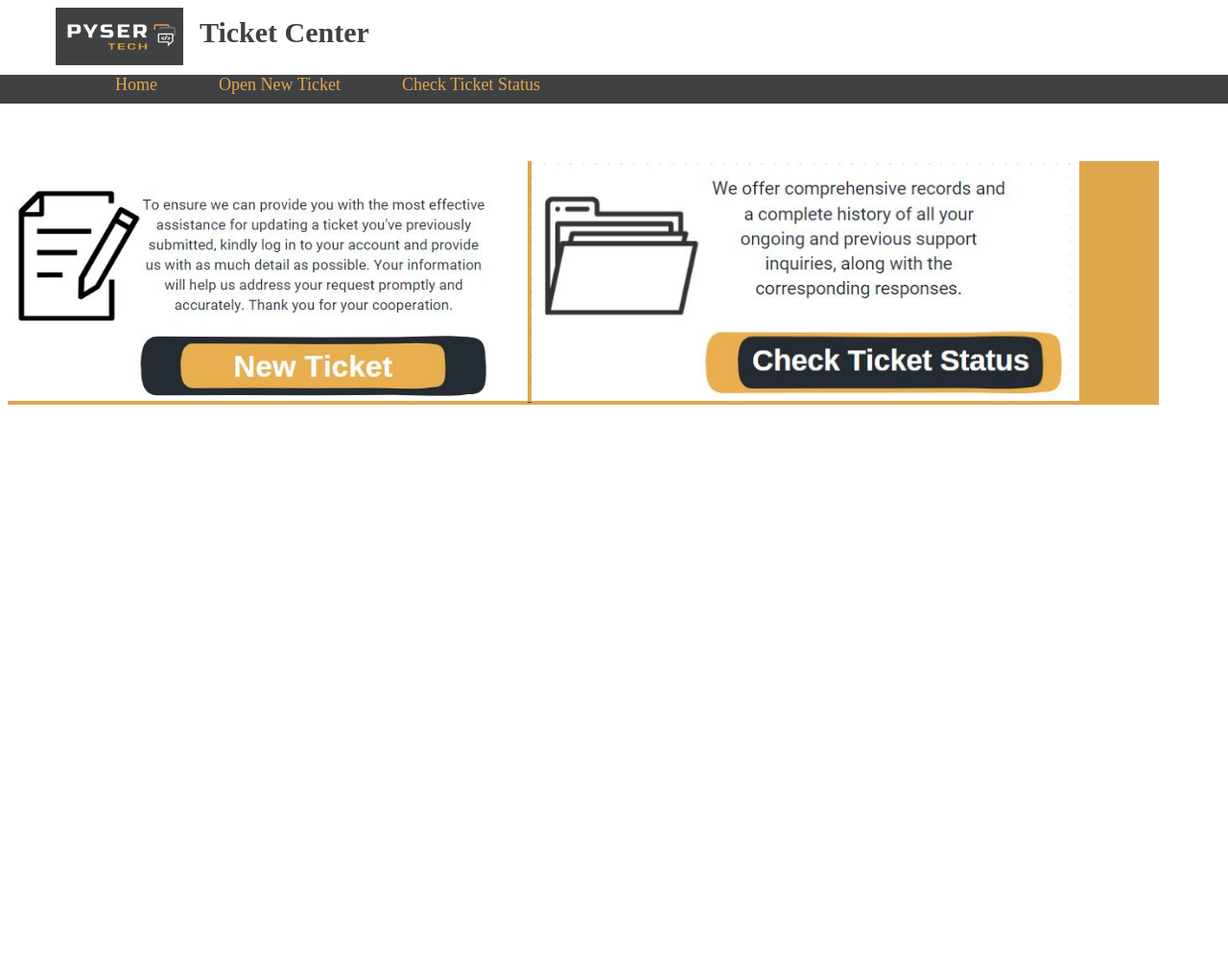
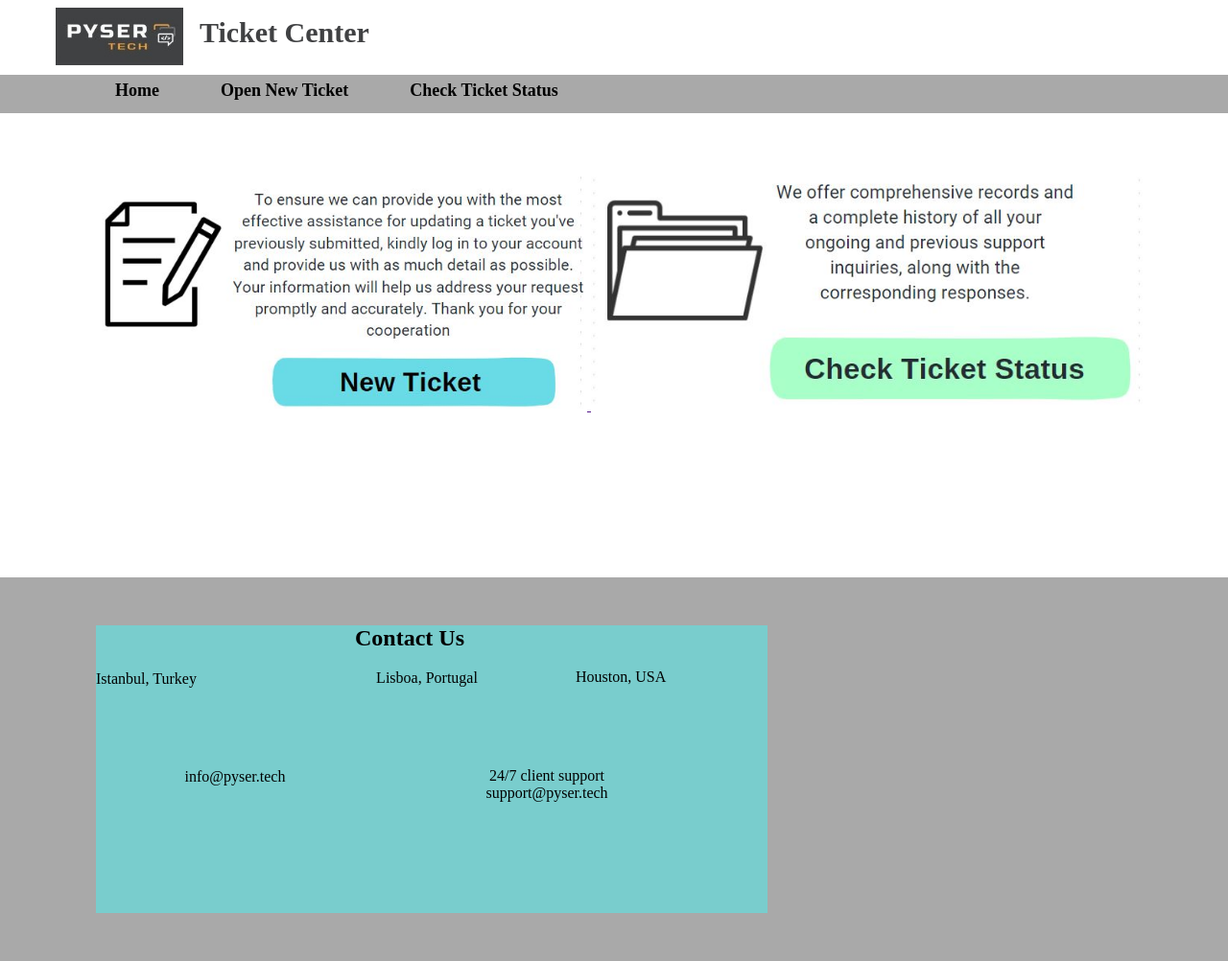
Before and after one commit to huso987/TicketCenter, a Django app: page / in a window 1280 px wide; the page is wider, and only the part inside the window is pictured. Shown: that part at 96% size. Before the commit the page ends 422 px from the top of that part, so only its background shows below. Run offline with Django 4.2, Linux system fonts and the light colour scheme.

Commit message:
3.commit
Footer eklemler yapıldı

```diff
--- a/ticketpysertech/static/css/navbar.css
+++ b/ticketpysertech/static/css/navbar.css
@@ -1,6 +1,7 @@
 .navbar {
 
     height: 80px;
+    width: 1200px;
 }
 
 .cont-nav {
@@ -32,50 +33,58 @@
 }
 
 .categ {
-    background-color: #404143;
+    background-color: #a9a9a9;
     position: relative;
     top: -10px;
     left: -8px;
     width: 1292px;
-    height: 30px;
+    height: 40px;
 }
 
 .home {
-    color: #dfa84f;
+    color: #000000;
     text-decoration: none;
     font-size: 18px;
     position: relative;
     left: 120px;
-
+    top: 6px;
+    font-weight: bold;
 }
 .newticket {
-    color: #dfa84f;
+    color: #000000;
     text-decoration: none;
     font-size: 18px;
     position: relative;
     left: 180px;
+    top: 6px;
+    font-weight: bold;
 }
 
 .statusticket {
-    color: #dfa84f;
+    color: #000000;
     text-decoration: none;
     font-size: 18px;
     position: relative;
     left: 240px;
+    top: 6px;
+    font-weight: bold;
 }
+
+
 
 #ctgr:hover {
 
- text-decoration: underline #dfa84f;
+ text-decoration: underline #000000;
  text-underline-position:below;
 }
+
 
 .homeiçeriği {
 
     width: 1200px;
     position: relative;
     top: 50px;
-    background-color: #dfa84f;
+    left: 80px;
 
 }
 
@@ -85,3 +94,62 @@
 .sağ {
     height: 250px;
 }
+
+.footer {
+     background-color: #a9a9a9;
+    position: relative;
+    top: 200px;
+    left: -8px;
+    width: 1292px;
+    height: 400px;
+}
+
+.infooter {
+    background-color: #79cdcd;
+    width: 700px;
+    height: 300px;
+    position: relative;
+    top: 50px;
+    left: 100px;
+}
+
+#title {
+    position: relative;
+    left: 270px;
+}
+
+#turkey {
+
+    width: 150px;
+}
+#usa {
+
+    width: 150px;
+    position: relative;
+    left: 500px;
+    top: -70px;
+
+}
+#europe {
+
+    width: 150px;
+    text-align: center;
+    position: relative;
+    left: 270px;
+    top: -35px;
+}
+#info {
+
+    width: 150px;
+    text-align: center;
+    position: relative;
+    left: 70px;
+}
+#support {
+
+    width: 200px;
+    text-align: center;
+    position: relative;
+    left: 370px;
+    top: -35px;
+}
--- a/ticketpysertech/typepages/templates/pages/home.html
+++ b/ticketpysertech/typepages/templates/pages/home.html
@@ -30,6 +30,16 @@
             <img class="sağ" src="{% static 'images/statusticket.jpeg' %}" alt="">
         </a>
     </div>
+    <div class="footer">
+          <div class="infooter">
+            <h2 id="title">Contact Us</h2>
+            <p id="turkey">Istanbul, Turkey</p>
+            <p id="europe" >Lisboa, Portugal </p>
+            <p id="usa">Houston, USA</p>
+            <p id="info">info@pyser.tech</p>
+            <p id="support">24/7 client support support@pyser.tech</p>
+          </div>
+    </div>
 
 </body>
 </html>
```
Also changed, not shown: ticketpysertech/static/images/newticket.jpeg, ticketpysertech/static/images/statusticket.jpeg.
